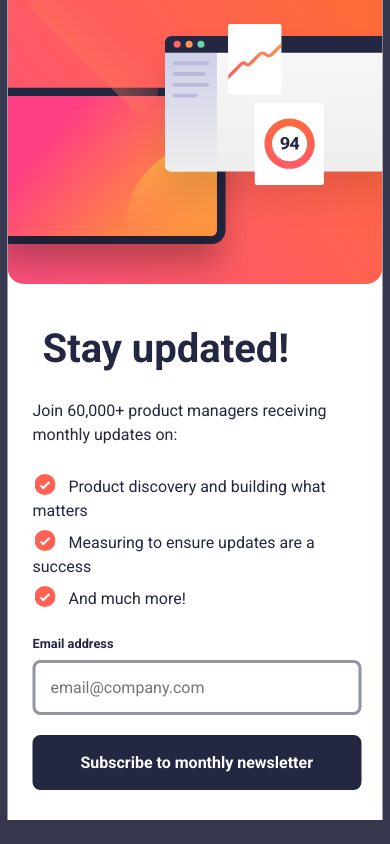
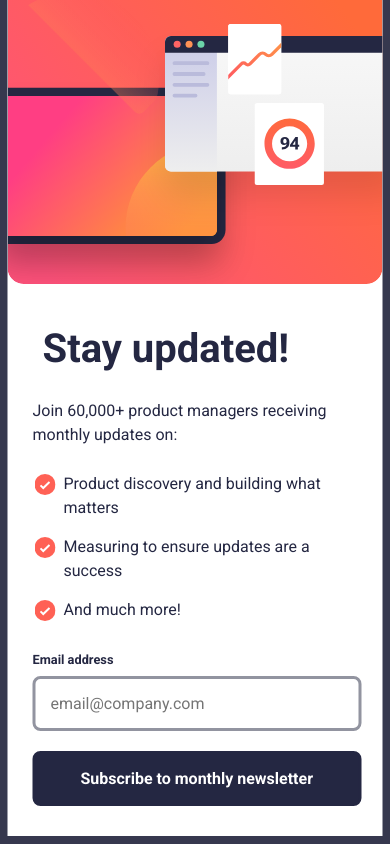
Before and after one commit to CpalmerD20/Newsletter-sign-up-form-with-success-message, a plain HTML site: page index.html in a window 390 px wide. Drawn offline with Linux system fonts and the light colour scheme.

Commit message:
added CSS grid to align li's, cleaned up CSS, HTML, JS files after meeting requirements

```diff
--- a/app.css
+++ b/app.css
@@ -75,10 +75,6 @@ body {
   margin-top: 10px;
 }
 
-li {
-  list-style-type: none;
-}
-
 p {
   padding-top: 10px;
 }
@@ -93,7 +89,16 @@ figure img {
   font-size: 3.1rem;
 }
 
+ul {
+  display: grid;
+  grid-template-columns: 21px 1fr;
+  gap: 5px;
+  margin-bottom: 20px;
+
+}
+
 li {
+  list-style-type: none;
   font-size: 0.8rem;
   display: inline;
   margin: 2px;
@@ -101,18 +106,6 @@ li {
 }
 
 .join {
-  margin-bottom: 20px;
-}
-
-.icon {
-  position: relative;
-  top: 5px;
-  margin: 2px;
-  margin-right: 4px;
-  display: inline;
-}
-
-ul {
   margin-bottom: 20px;
 }
 
@@ -250,14 +243,17 @@ label {
     margin: 10px;
   }
 
+  .icon {
+    position: relative;
+    top: 5px;
+    margin: 2px;
+    margin-right: 4px;
+    display: inline;
+  }
+
   li {
     font-size: 1rem;
     margin: 5px;
-  }
-
-  ul {
-    margin-bottom: 20px;
-
   }
 
   #email-field {
--- a/app.js
+++ b/app.js
@@ -4,23 +4,17 @@ const emailError = document.querySelector('.email-error');
 const subscribeButton = document.querySelector("#subscribe");
 const container = document.querySelector(".container");
 
-/*
-  TODO
-  [CSS] align icons and list items
-  ...finish, matching design layout
-  How can you have email error alert the screen reader?
-*/
-
 subscribeButton.addEventListener("click", (event) => {
   event.preventDefault();
 
+  if (emailField.value < 4) {
+    return;
+  }
+
+  const updated = new CustomEvent('content-updated');
   if (!emailField.validity.valid) {
-    const updated = new CustomEvent('content-updated');
     emailError.textContent = "Valid email required";
     emailError.dispatchEvent(updated);
-    return;
-  }
-  if (emailField.value < 4) {
     return;
   }
 
@@ -28,7 +22,6 @@ subscribeButton.addEventListener("click", (event) => {
 
   const email = emailField.value;
   container.innerHTML = "";
-  // console.log("Begin new HTML body", email);
 
   container.classList.toggle("container");
   container.classList.toggle("success-container");
@@ -61,4 +54,6 @@ subscribeButton.addEventListener("click", (event) => {
     event.preventDefault();
     document.body.innerHTML = "";
   })
+  container.dispatchEvent(updated);
+  container.focus();
 })
--- a/index.html
+++ b/index.html
@@ -12,18 +12,16 @@
 
 <body>
   <main class="container">
-    <img id="mobile-img" src="./assets/images/illustration-sign-up-mobile.svg" role="presentation">
+    <img id="mobile-img" src="./assets/images/illustration-sign-up-mobile.svg" alt="" role="presentation">
     <form action="" method="post">
       <h1 id="slogan">Stay updated!</h1>
       <p class="join">Join 60,000+ product managers receiving monthly updates on:</p>
       <ul>
-        <img class="icon" src="./assets/images/icon-list.svg" role="presentation">
+        <img class="icon" src="./assets/images/icon-list.svg" alt="" role="presentation">
         <li>Product discovery and building what matters</li>
-        <br>
-        <img class="icon" src="./assets/images/icon-list.svg" role="presentation">
+        <img class="icon" src="./assets/images/icon-list.svg" alt="" role="presentation">
         <li>Measuring to ensure updates are a success</li>
-        <br>
-        <img class="icon" src="./assets/images/icon-list.svg" role="presentation">
+        <img class="icon" src="./assets/images/icon-list.svg" alt="" role="presentation">
         <li>And much more!</li>
       </ul>
       <label for="email-field">Email address <span class="email-error" aria-live="polite"
```
